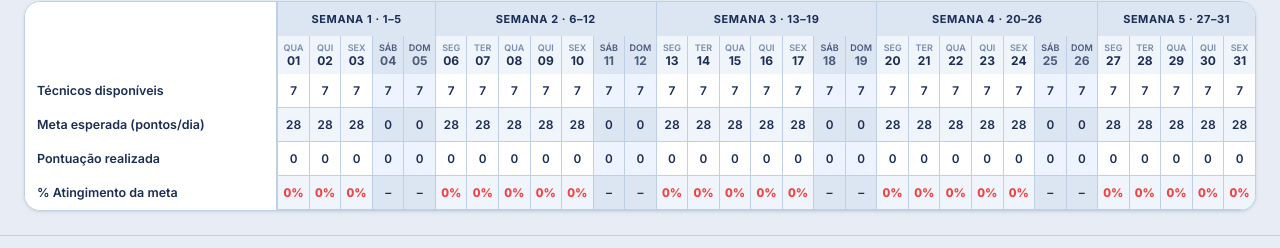
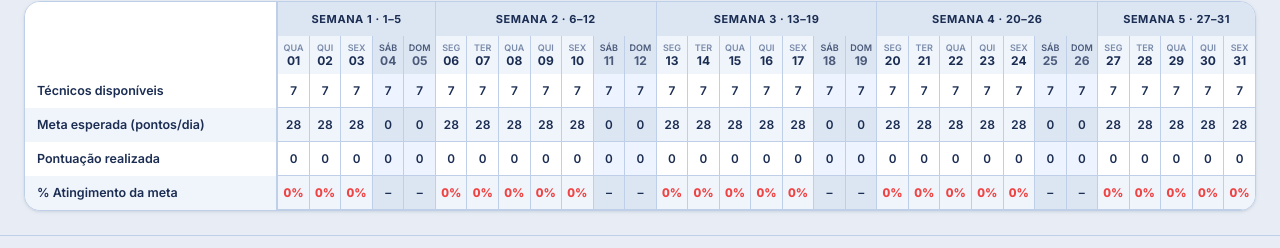
Before and after one commit to dawidhsgarcia/analise-de-performance, a React (Vite) app: page /acompanhamento in a window 1280 px wide. Shown: the part 893-1141 px from the top of the page. Built offline with nearby package versions, Linux system fonts and the light colour scheme; no server answers; the database is empty.

Commit message:
fix: row striping e hover na primeira coluna da GoalsTable

```diff
--- a/src/styles/globals.css
+++ b/src/styles/globals.css
@@ -315,6 +315,9 @@ p.hint.goals-hint { padding: 0 4px; }
   white-space: nowrap;
   vertical-align: middle;
 }
+#goalsTableWrap tbody tr { transition: background var(--dur) var(--ease); }
+#goalsTableWrap tbody tr:nth-child(even) td.col-nome { background: var(--surface-2); }
+#goalsTableWrap tbody tr:hover td { background: var(--primary-tint-2) !important; }
 
 .goal-value { display: block; width: 100%; padding: 8px 2px; font-size: 12px; color: var(--text); text-align: center; font-variant-numeric: tabular-nums; font-weight: 600; }
 .goal-value.pct-good { color: var(--success-dark); font-weight: 800; }
```
